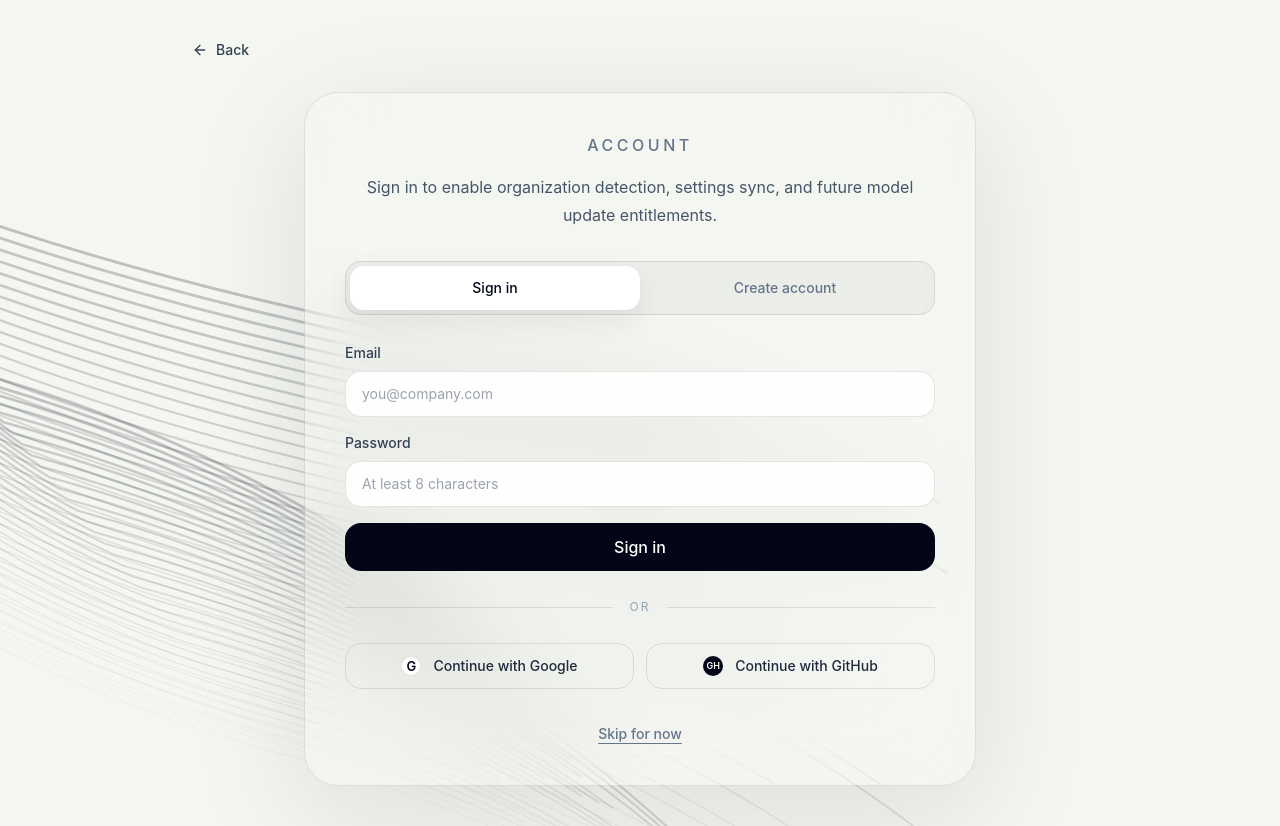
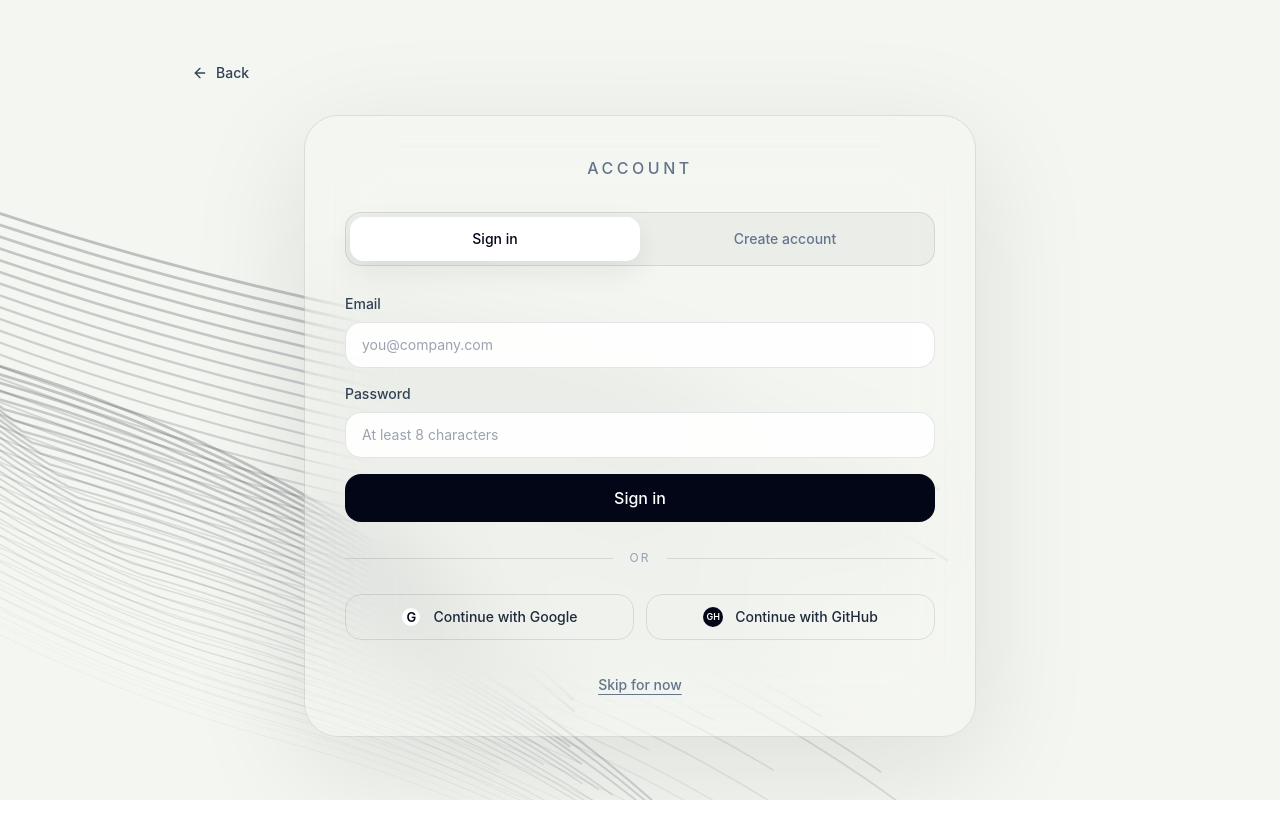
Before and after one commit to Apurvashelar/cursortalk-dictation-tool, a React (Vite) app in the folder dictation-app/: page / in a window 1280 px wide. Both pictures are taken after a click on the button "Continue". After the commit the page ends 800 px from the top, so only its background shows below. Built offline with nearby package versions, Linux system fonts and the light colour scheme.

Commit message:
fix: simplify account onboarding header

```diff
--- a/dictation-app/src/pages/AuthOnboardingPage.tsx
+++ b/dictation-app/src/pages/AuthOnboardingPage.tsx
@@ -100,10 +100,6 @@ export function AuthOnboardingPage({ onBack, onSkip }: AuthOnboardingPageProps)
               <h1 className="text-base font-medium uppercase tracking-[0.22em] text-slate-500">
                 Account
               </h1>
-              <p className="mx-auto mt-4 max-w-xl text-base leading-7 text-slate-600">
-                Sign in to enable organization detection, settings sync, and future model update
-                entitlements.
-              </p>
             </div>
 
             <div className="mt-8 grid grid-cols-2 rounded-2xl border border-black/10 bg-black/[0.035] p-1">
```
